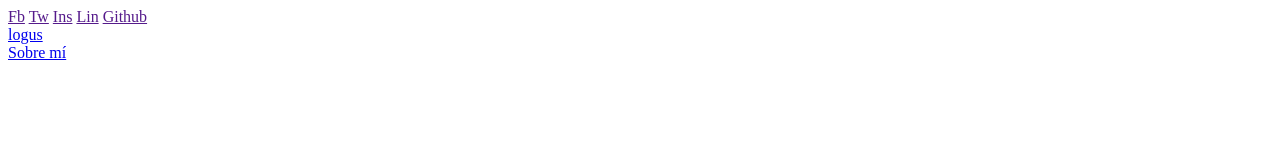
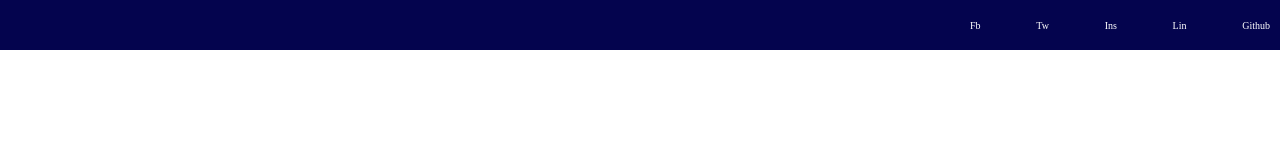
Before and after one commit to arielmerin/my_personal_blog, a plain HTML site: page index.html in a window 1280 px wide. Drawn offline with Linux system fonts and the light colour scheme.

Commit message:
Estilos flex end header
Finalmente le puse los estilos al header, el problema era que necesitaba un align-self hacia la izquierda pero ya quedó

```diff
--- a/css/main.css
+++ b/css/main.css
@@ -0,0 +1,57 @@
+/* *{
+    padding: 0;
+    margin: 0;
+    box-sizing: border-box;
+} */
+
+:root{
+    --blue-native: #04044e;
+}
+
+html{
+    font-size: 62.5%;
+}
+
+body{
+    /* Esto sirve para que nuestra página no pueda hacer scroll */
+    margin: 0;
+    padding: 0;
+    position: fixed;
+    top: 0;
+    bottom: 0;
+    left: 0;
+    right: 0;
+}
+
+a{
+    /* para quitar las rayas de abajo */
+    text-decoration: none;
+    display: inline;
+    color: white;
+}
+
+header{
+    width: 100%;
+    height: 140px;
+    display: grid;
+    grid-template-rows: 1fr 1fr;
+}
+
+header .header__icons--container{
+    width: 100%;
+    height: 50px;
+    display: grid;
+    background-color: var(--blue-native);
+}
+
+
+header .header__icons--container .icons{
+    width: 300px;
+    height: auto;
+    display: flex;
+    justify-items: flex-end;
+    align-items: center;
+    justify-content: space-between;
+    margin-right: 10px;
+    justify-self: end;
+}
--- a/index.html
+++ b/index.html
@@ -8,9 +8,8 @@
 </head>
 <body>
     <header>
-
-        <section>
-            <div>
+        <section class="header__icons--container">
+            <div class="icons">
                 <a href="">Fb</a>
                 <a href="">Tw</a>
                 <a href="">Ins</a>
@@ -19,10 +18,10 @@
             </div>
         </section>
         <nav>
-            <section>
+            <section class="nav__logo--container">
                 <a href="#">logus</a>
             </section>
-            <section>
+            <section class="profile__link">
                 <a href="./profile.html">Sobre mí</a>
             </section>
         </nav>
```
